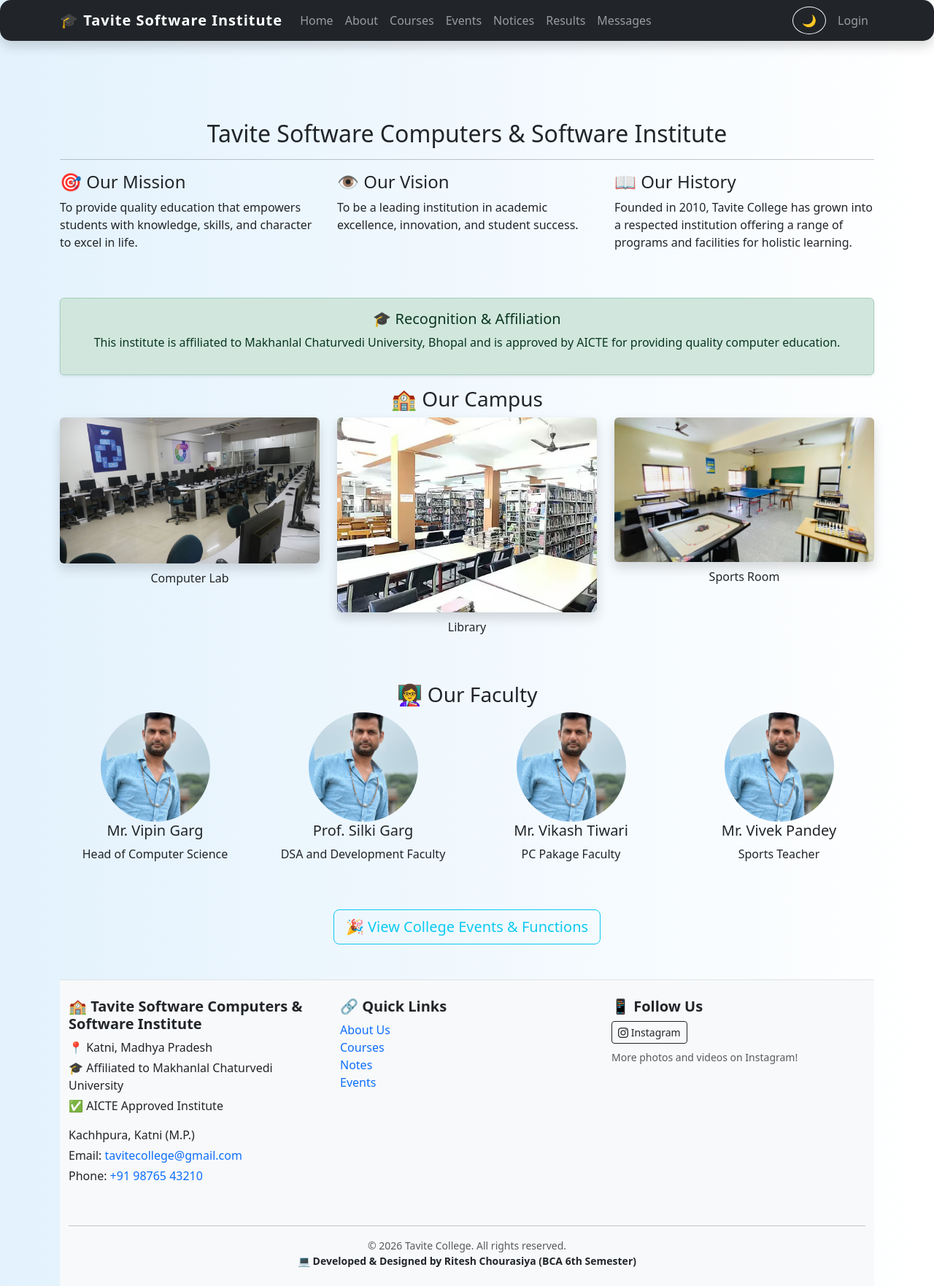
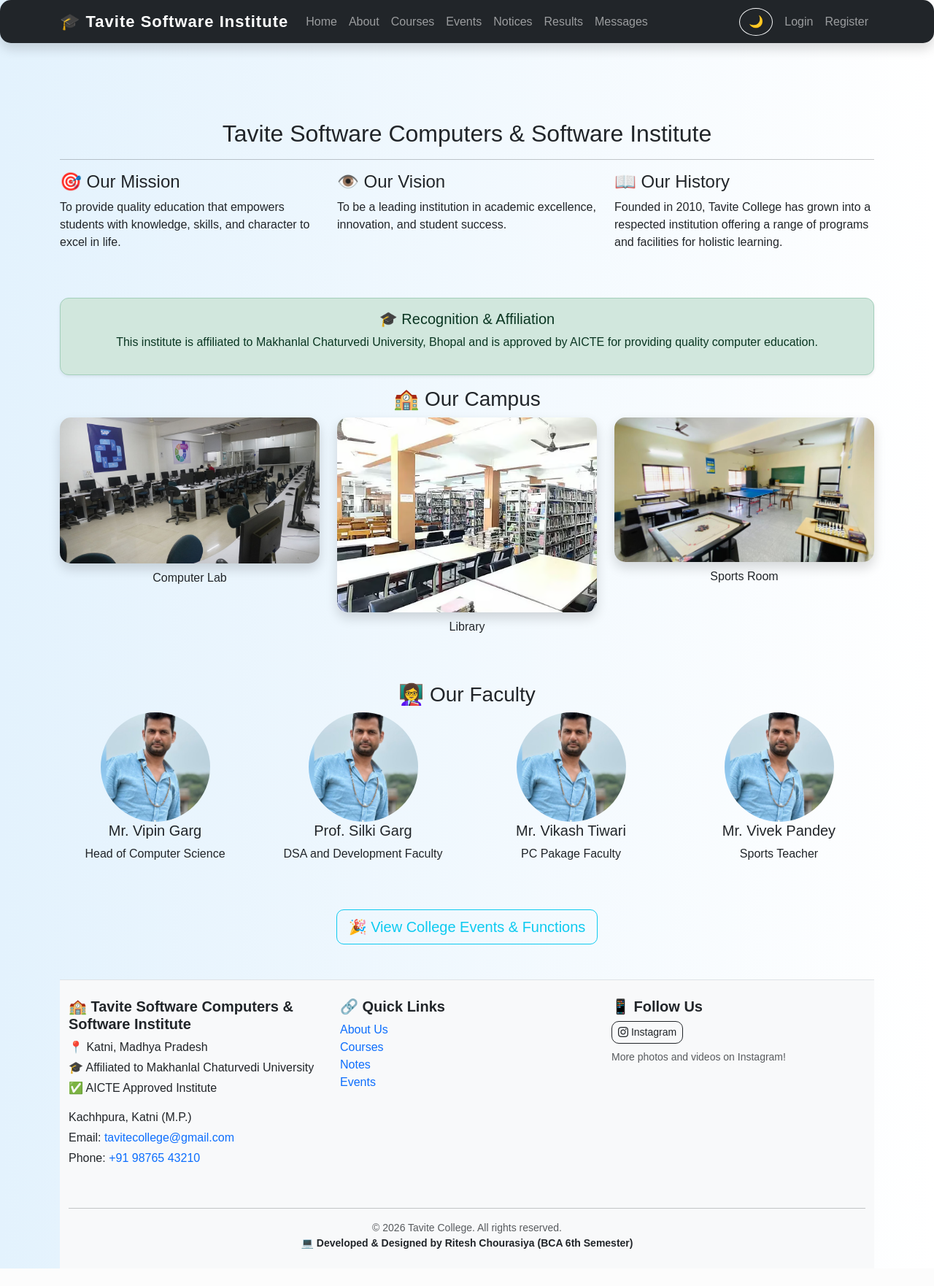
Before and after one commit to Ritesh-coder-18/tavite-college-render, a Django app: page /about/ in a window 1280 px wide. Shown: the whole page at 73% size. After the commit the page ends 1738 px from the top, so only its background shows below. Run offline with Django 5.2, Linux system fonts and the light colour scheme; some libraries are stand-ins or nearby versions.

Commit message:
Update navbar add register form page

```diff
--- a/main/templates/base.html
+++ b/main/templates/base.html
@@ -13,7 +13,6 @@
     <link href="https://cdn.jsdelivr.net/npm/bootstrap@5.3.3/dist/css/bootstrap.min.css" rel="stylesheet">
     <link href="https://cdn.jsdelivr.net/npm/bootstrap-icons@1.10.5/font/bootstrap-icons.css" rel="stylesheet">
     <link rel="stylesheet" href="{% static 'css/style.css' %}">
-    <link rel="stylesheet" href="{% static 'css/bootstrap.min.css'%}">
 </head>
 
 <body>
@@ -86,6 +85,7 @@
                     <li class="nav-item"><a class="nav-link" href="{% url 'logout' %}">Logout</a></li>
                     {% else %}
                     <li class="nav-item"><a class="nav-link" href="{% url 'login' %}">Login</a></li>
+                    <li class="nav-item"><a class="nav-link" href="{% url 'register' %}">Register</a></li>
                     {% endif %}
                 </ul>
 
```
